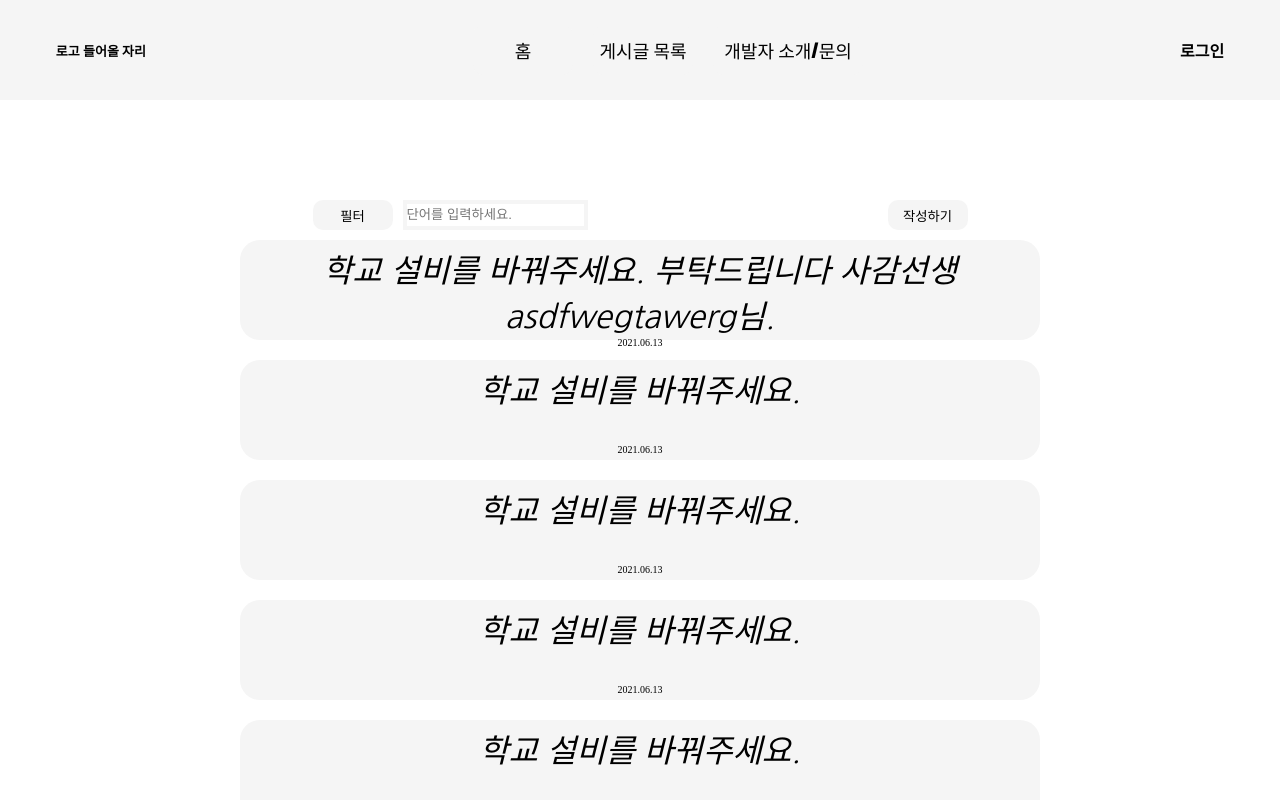
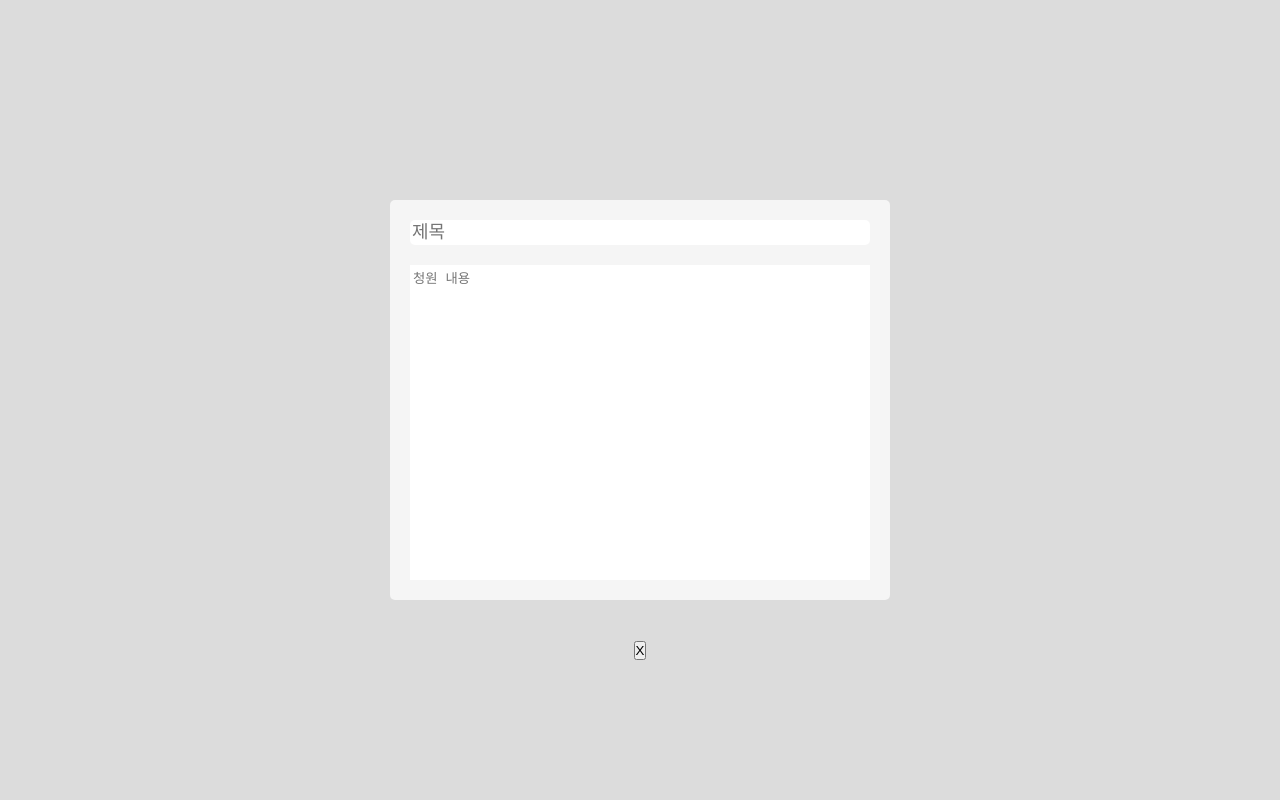
Before and after one commit to banna117/cs_petition, a React app: page /petition in a window 1280 px wide. Both pictures are taken after a click on the button "작성하기". Shown: the top 800 px of the page. Built offline with nearby package versions, Linux system fonts and the light colour scheme; no server answers.

Commit message:
PetitionPage modal created

```diff
--- a/src/pages/PetitionPage.css
+++ b/src/pages/PetitionPage.css
@@ -17,9 +17,8 @@
     display:flex;
     flex-direction: row;
 }
-.petition .write{
+.petition .input .write{
     margin-left: 300px;
-
     width:80px;
     height:30px;
     background-color: whitesmoke;
@@ -27,7 +26,11 @@
     border:none;
     border-radius: 10px;
 }
-.petition .filter{
+.petition .input .write-modal{
+    display:flex;
+    flex-direction: column;
+}
+.petition .input .filter{
     width:80px;
     height:30px;
     cursor: pointer;
@@ -35,7 +38,7 @@
     border:none;
     border-radius: 10px;
 }
-.petition .filter_input{
+.petition .input .filter_input{
     height:100%;
     margin-left:10px;
     background-color: white;
@@ -44,7 +47,7 @@
     border-style: solid;
 
 }
-.petition .filter_input:hover{
+.petition .input .filter_input:hover{
     height:100%;
     margin-left:10px;
     background-color: purple;
@@ -53,7 +56,7 @@
     border-style: solid;
 
 }
-.petition .filter_input:focus{
+.petition .input .filter_input:focus{
     height:100%;
     margin-left:10px;
     background-color: red;
@@ -61,7 +64,9 @@
     border-style: hidden;
 
 }
-
+.petition .input .filter-example{
+    background-color:pink;
+}
 
 .petition .petitionlist{
     margin-top: 10px;
@@ -74,8 +79,7 @@
 
 }
 
-/*temp need to be modified*/
- .list-petition{
+.list-petition{
     display:flex;
     flex-direction: column;
     font-size: x-large;
@@ -98,3 +102,61 @@
 
     font-size:x-small;
 }
+
+/*modal*/
+.petition-write-modal{
+    position:fixed;
+    display:flex ;
+    top:0;
+    left:0;
+    width:100%;
+    height:100%;
+    flex-direction: column;
+    justify-content: center;
+    align-items: center;
+    z-index: 1;
+    background-color:whitesmoke;
+}
+.petition-write-modal .bg{
+    background-color:rgba(0, 0,0,0.1);
+    width:100%;
+    height:100%;
+}
+.petition-write-modal .modal-box{
+    width: 500px;
+    height: 400px;
+    position:absolute;
+    background-color: whitesmoke;
+    padding:20px;
+
+    align-items: center;
+    display: flex;
+    flex-direction: column;
+    border-radius: 5px;
+}
+.petition-write-modal .modal-box .title{
+    padding:2px;
+    width:100%;
+    border:none;
+    border-radius:5px;
+    font-size: large;
+    margin-bottom: 20px;
+
+}
+.petition-write-modal .modal-box .title:focus{
+background-color: violet;
+border:none;
+
+}
+.petition-write-modal .modal-box .content{
+    border:none;
+    width:100%;
+    height:100%;
+    word-break: break-all;
+    padding:3px;
+    resize: none;
+}
+.petition-write-modal .close-button{
+    position:absolute;
+    margin-top: 500px;
+}
--- a/src/pages/PetitionPage.js
+++ b/src/pages/PetitionPage.js
@@ -1,6 +1,7 @@
 import React, { useState } from "react";
 import "./PetitionPage.css";
 import ListedPetition from "../components/ListedPetition";
+
 
 const petitions = [
     {
@@ -47,10 +48,25 @@ const petitions = [
     }
   ]
 export default function PetitionPage() {
+  const [modalOn, setModalOn] = useState(false);
 
+  const onOpenModal = () => {
+    setModalOn(!modalOn);
+  }
+  function WriteModal(props) {
+    const { message } = props.message;
 
-  const [count, setCount] = useState(0);
-
+    return (
+      <div className="petition-write-modal">
+        <div className="bg"></div>
+        <div className="modal-box">
+          <input className="title" type="text" placeholder="제목"></input>
+          <textarea className="content" type="text" placeholder="청원 내용" ></textarea>
+        </div>
+        <button className="close-button" onClick={onOpenModal}>X</button>
+      </div>
+    );
+  };
 
   return (
     <div className="petition">
@@ -63,14 +79,18 @@ export default function PetitionPage() {
           <option value="물품"></option>
           <option value="학업"></option>
         </datalist>
+        <React.Fragment>
+          <button className="write" onClick={onOpenModal}>작성하기</button>
+          {console.log({modalOn})}
+          {modalOn ? <WriteModal message = "i am here"/> : ''}
+        </React.Fragment>
 
-        <button className="write">작성하기</button>
       </div>
       <div className="petitionlist">
          {/* to show only 4 items per menu */}
 
         {petitions.map((petition) => {
-
+           console.log(petition);
             return (
               <ListedPetition
                 key={petition.id}
```
